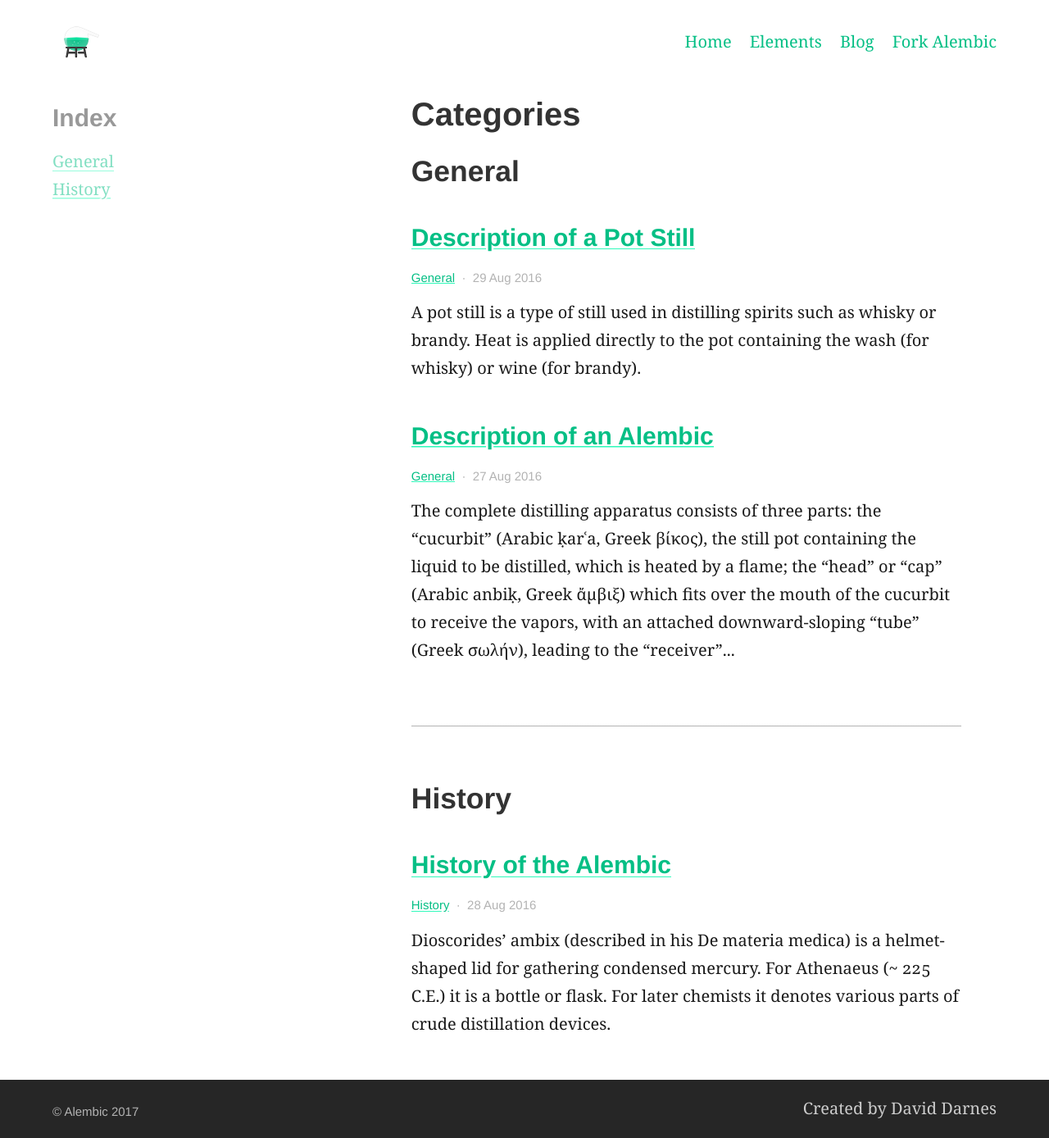
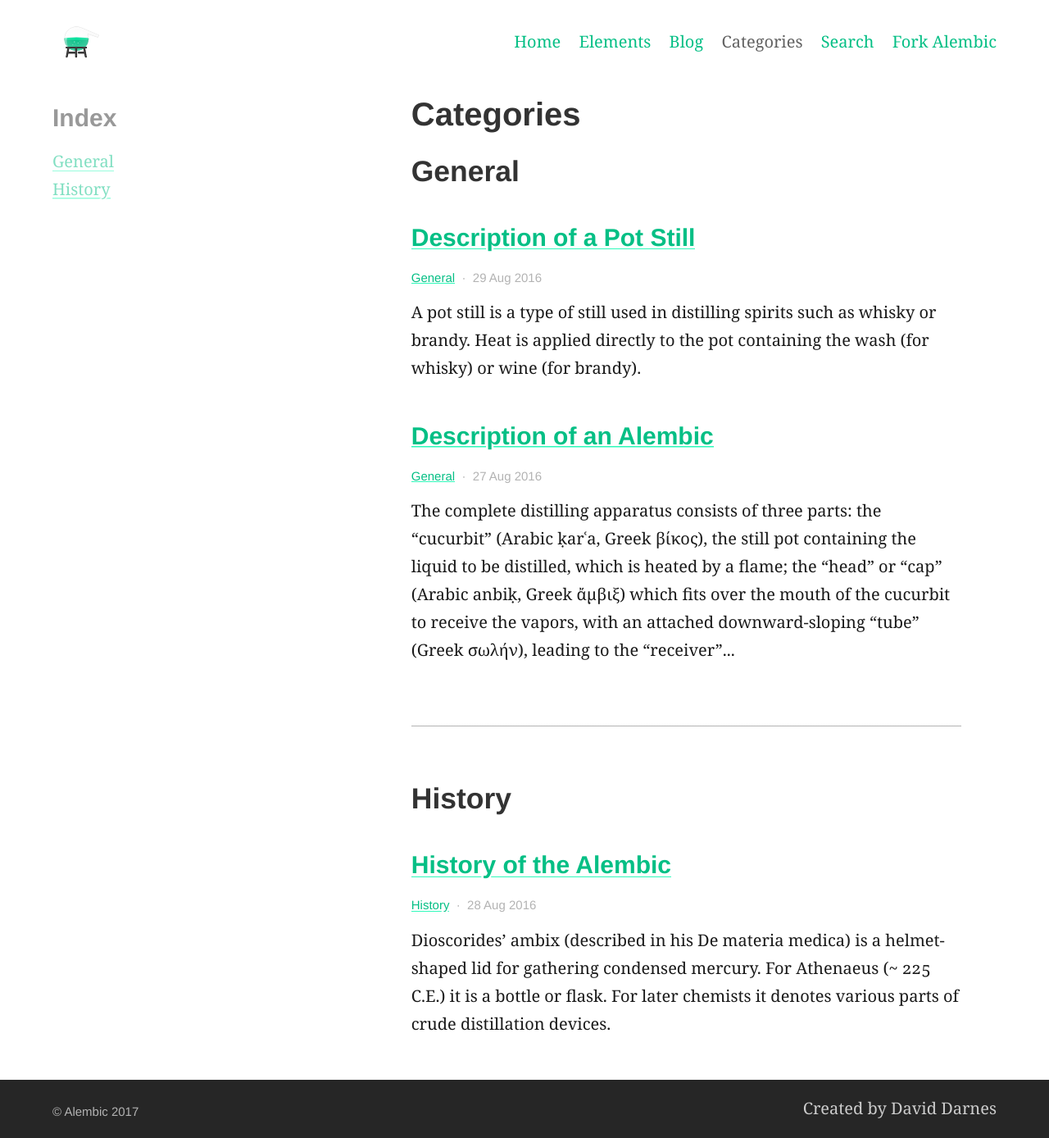
Before and after one commit to daviddarnes/alembic, a Jekyll site: the page built from categories.md, in a window 1280 px wide. Shown: the whole page at 82% size. Built offline with Jekyll 4.4.1, drawn with Linux system fonts in a browser that asks for light colours.

Commit message:
Add search and categories to nav

```diff
--- a/_config.yml
+++ b/_config.yml
@@ -95,6 +95,8 @@ navigation_header:
   Home: /
   Elements: /elements/
   Blog: /blog/
+  Categories: /categories/
+  Search: /search/
   Fork Alembic: https://github.com/daviddarnes/alembic
 
 navigation_footer:
--- a/demo/_config.yml
+++ b/demo/_config.yml
@@ -95,6 +95,8 @@ navigation_header:
   Home: /
   Elements: /elements/
   Blog: /blog/
+  Categories: /categories/
+  Search: /search/
   Fork Alembic: https://github.com/daviddarnes/alembic
 
 navigation_footer:
```
